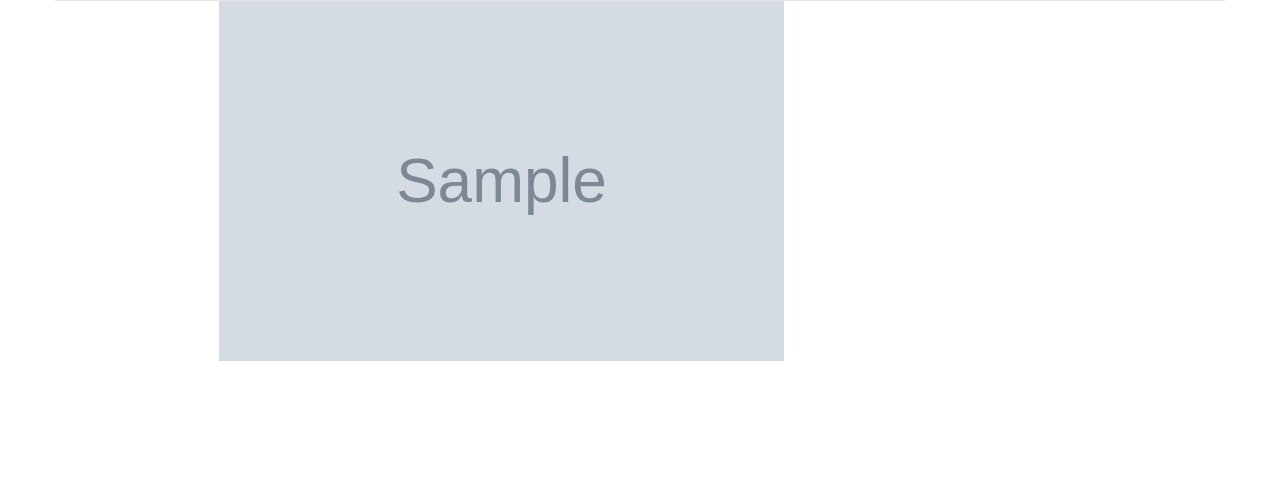
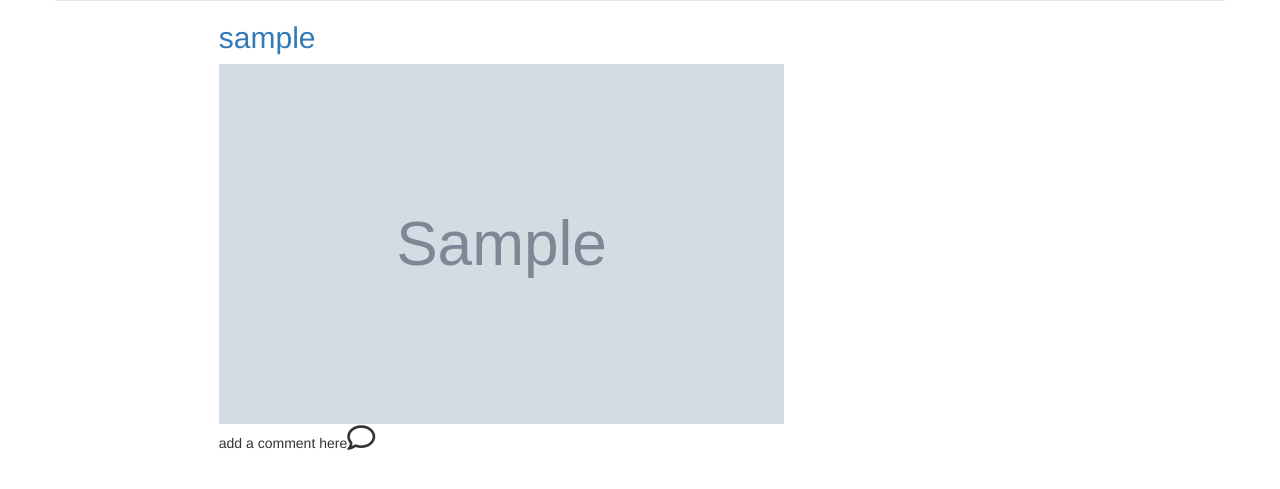
Before and after one commit to evantoh/insta-clone, a Django app: page / in a window 1280 px wide. Shown: the part 264-753 px from the top of the page. Run offline with Django 3.2, Linux system fonts and the light colour scheme; a user stored in the database is signed in; tables that the repository leaves empty hold one stand-in row (values such as "Sample post"); grey boxes marked "Sample" are stand-in pictures; some libraries are stand-ins or nearby versions.

Commit message:
added the comment functionality successfully

```diff
--- a/insta/templates/all_temps/index.html
+++ b/insta/templates/all_temps/index.html
@@ -13,12 +13,14 @@
 
       <div class="style-image" style="margin-left:14%;">
           {% for image in latest_images %}
-          {% comment %} <a href="profile/{{image.id}}"><h2>{{image.user}}</h2></a>  {% endcomment %}
+          <a href="profile/{{image.id}}"><h2>{{image.user}}</h2></a>
           <a href=""><img src="{{image.image.url}}" style="height: 360px;width: 565px;" alt="Image"/></a>
-          {% comment %} <a href="{% url 'comment' pk=pic.pk %}" style="color:inherit;"><i class="fa fa-comment-o fa-2x ml-4"></i></a> {% endcomment %}
+          {% comment %} <a href="{% url 'comment' pk=image.pk %}" style="color:inherit;">add a comment here<i class="fa fa-comment-o fa-2x ml-4"></i></a> {% endcomment %}
           <div>{% for comment in pic.comments.all %}
             <p><strong>{{comment.user}}</strong> {{comment.comments}}</p>
     {% endfor %}
+    <a href="{% url 'comment' pk=image.pk %}" style="color:inherit;">add a comment here<i class="fa fa-comment-o fa-2x ml-4"></i></a>
+
 </div>
 
           {% endfor %}
```
